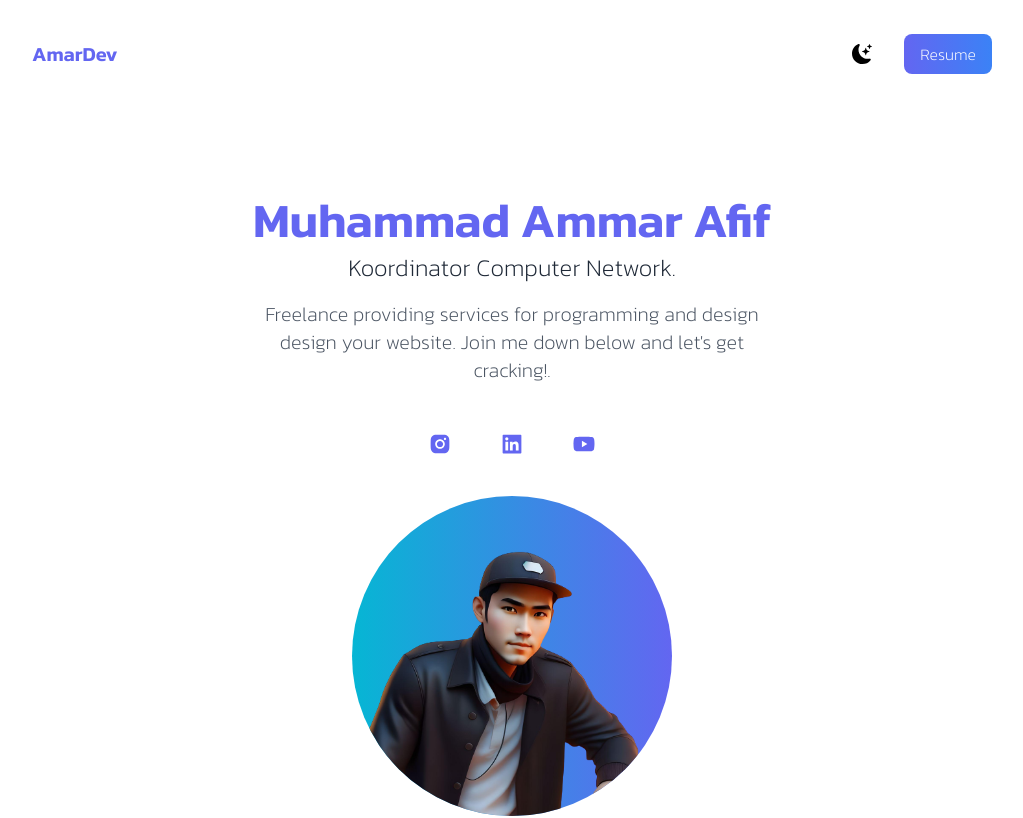
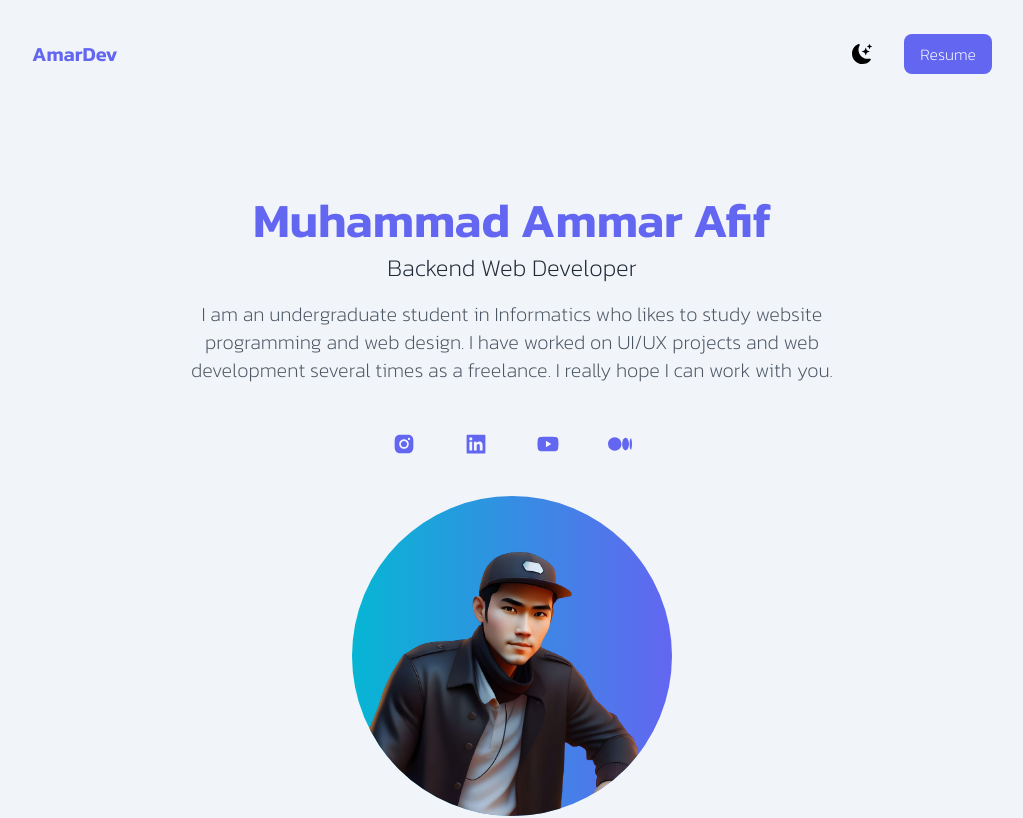
Before and after one commit to amarafiif/Portfolio-Tailwindcss3-NextJS, a Next.js app: page / in a window 1280 px wide. Shown: the top 818 px of the page, without its empty margins (128-1151 px from the left). Built offline with nearby package versions, Linux system fonts and the light colour scheme; a web font is replaced by a local one.

Commit message:
edit: modified subject

```diff
--- a/pages/index.tsx
+++ b/pages/index.tsx
@@ -1,5 +1,6 @@
 import Head from 'next/head'
-import {BsFillMoonStarsFill} from 'react-icons/bs';
+import {BsFillMoonStarsFill,
+        BsMedium} from 'react-icons/bs';
 import {AiFillInstagram,
         AiFillLinkedin,
         AiFillYoutube} from 'react-icons/ai';
@@ -22,12 +23,15 @@ export default function Home() {
     <div className={darkMode ? "dark" : ""}>
       <Head>
         <title>Muhammad Ammar Afif - Portfolio</title>
-        <meta name="description" content="Generated by create next app" />
+        <meta name="description" content="Ini adalah Portfolio Muhammad Ammar Afif" />
         <link rel="icon" href="/favicon.ico" />
       </Head>
 
-      <main className="bg-white px-10 md:px-20 lg:px-40 dark:bg-gray-900">
+      <main className="bg-slate-100 px-10 md:px-20 lg:px-40 dark:bg-gray-900">
+
+        {/* Section Header */}
         <section className="min-h-screen">
+          {/* Navbar */}
           <nav className="py-10 mb-12 flex justify-between">
             <h1 className="text-xl font-Kanit font-bold text-indigo-500">AmarDev</h1>
             <ul className="flex items-center">
@@ -35,7 +39,7 @@ export default function Home() {
                 <BsFillMoonStarsFill onClick={() => setDarkMode(!darkMode)} className="cursor-pointer text-xl dark:text-white"/>
               </li>
               <li>
-                <a href="" className='bg-gradient-to-r from-indigo-500 to-blue-500 border-0 text-white px-4 py-2 rounded-lg ml-8 font-Kanit font-medium'>Resume</a>
+                <a href="" className='bg-indigo-500 border-0 text-white px-4 py-2 rounded-lg ml-8 font-Kanit font-medium'>Resume</a>
               </li>
             </ul>
           </nav>
@@ -43,8 +47,8 @@ export default function Home() {
           {/* Title - Subtitle - Description */}
           <div className='p-8 text-center'>
             <h2 className='text-4xl font-bold py-2 font-Kanit text-indigo-500 md:text-5xl'>Muhammad Ammar Afif</h2>
-            <h3 className='text-lg font-medium text-gray-800 font-Kanit md:text-2xl dark:text-gray-300'>Koordinator Computer Network.</h3>
-            <p className='text-md font-normal py-4 leading-8 font-Kanit text-gray-600 md:text-xl max-w-lg dark:text-gray-400 mx-auto'>Freelance providing services for programming and design design your website. Join me down below and let's get cracking!.</p>
+            <h3 className='text-sm font-medium text-gray-800 font-Kanit md:text-2xl dark:text-gray-300'>Backend Web Developer</h3>
+            <p className='text-md font-normal py-4 leading-8 font-Kanit text-gray-600 md:text-xl max-w-2xl dark:text-gray-400 mx-auto'>I am an undergraduate student in Informatics who likes to study website programming and web design. I have worked on UI/UX projects and web development several times as a freelance. I really hope I can work with you.</p>
           </div>
 
           {/* Social icon */}
@@ -52,14 +56,17 @@ export default function Home() {
             <a href='https://www.instagram.com/amarafiif' target='_blank'><AiFillInstagram /></a>
             <a href='https://www.linkedin.com/in/muhammad-ammar-afif-2b9741218/' target='_blank'><AiFillLinkedin/></a>
             <a href="https://youtube.com/@muhammadammar4708" target='_blank'><AiFillYoutube /></a>
+            <a href="https://medium.com/@amarafif" target='_blank'><BsMedium /></a>
           </div>
 
+          {/* My Avatar */}
           <div className='relative mx-auto mt-10 bg-gradient-to-r from-cyan-500 to-indigo-500 w-60 h-60 rounded-full overflow-hidden md:h-80 md:w-80'>
             <Image src={profile} layout='fill' objectFit='cover' alt={'Avatar'} />
           </div>
         </section>
 
         <section>
+          {/* Services */}
           <div>
             <h3 className='text-3xl py-1 mt-8 font-Kanit font-bold text-gray-800 md:text-2xl dark:text-gray-300 text-center'>Service I Offer</h3>
 
```
